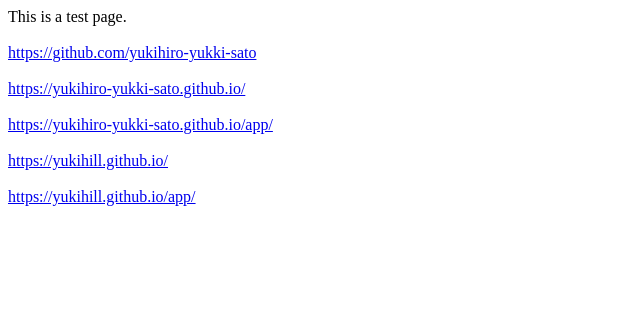
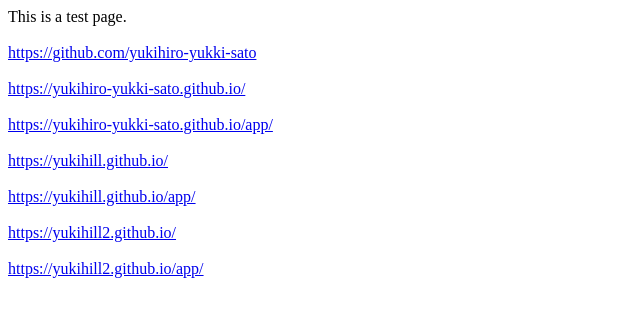
Before and after one commit to yukihill/yukihill.github.io, a plain HTML site: page index.html in a window 1280 px wide. Shown: the whole page, without its empty margins (0-640 px from the left). Drawn offline with Linux system fonts and the light colour scheme.

Commit message:
Update index.html

```diff
--- a/index.html
+++ b/index.html
@@ -21,6 +21,10 @@
       <a href="https://yukihill.github.io/">https://yukihill.github.io/</a><br/>
       <br/>
       <a href="https://yukihill.github.io/app/">https://yukihill.github.io/app/</a><br/>
+      <br/>
+      <a href="https://yukihill2.github.io/">https://yukihill2.github.io/</a><br/>
+      <br/>
+      <a href="https://yukihill2.github.io/app/">https://yukihill2.github.io/app/</a><br/>
     </div>
   </body>
 </html>
```
